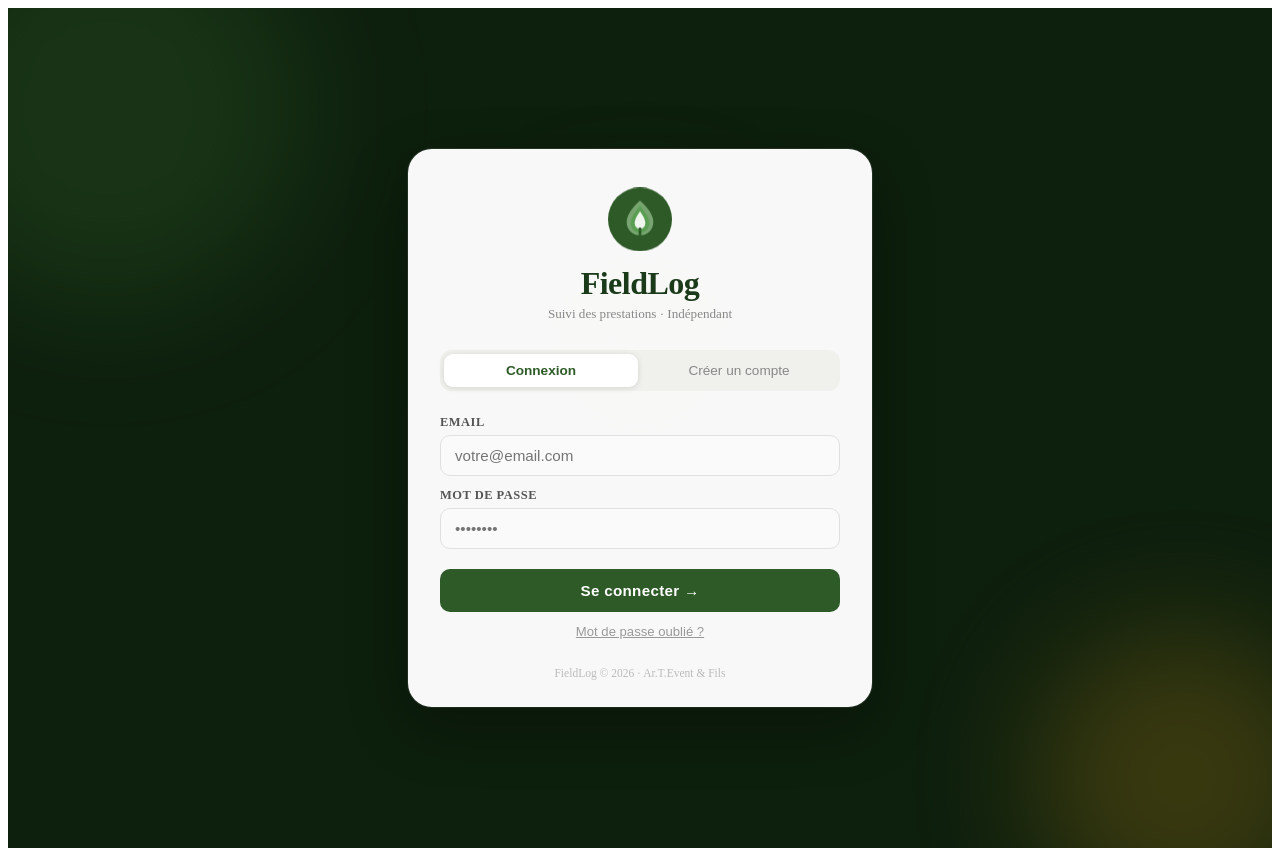
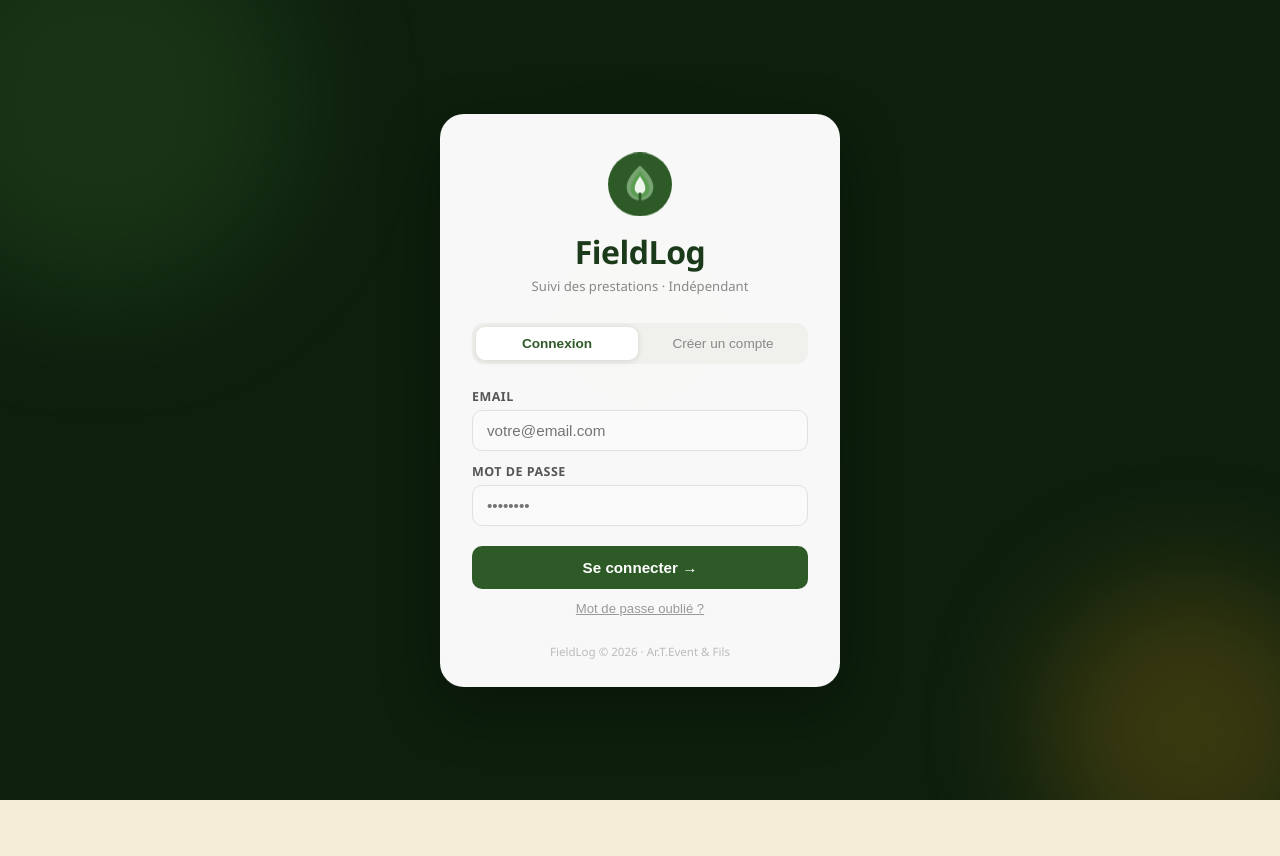
Before and after one commit to Ronaud4465/agriprestas, a React (Vite) app: page / in a window 1280 px wide. After the commit the page ends 800 px from the top, so only its background shows below. Built offline with nearby package versions, Linux system fonts and the light colour scheme.

Commit message:
Update index.css

```diff
--- a/src/index.css
+++ b/src/index.css
@@ -1,4 +1,134 @@
-/* ===== AUTH STYLES — coller à la fin de index.css ===== */
+*, *::before, *::after { box-sizing: border-box; margin: 0; padding: 0; }
+
+body {
+  font-family: 'Segoe UI', system-ui, sans-serif;
+  background: #f5edd8;
+  color: #2a1f15;
+  min-height: 100vh;
+}
+
+.app { max-width: 700px; margin: 0 auto; padding: 16px; }
+
+.app-header { display: flex; align-items: center; gap: 12px; margin-bottom: 18px; }
+.app-logo { width: 44px; height: 44px; background: #5c7a3e; border-radius: 12px; display: flex; align-items: center; justify-content: center; font-size: 22px; flex-shrink: 0; }
+.app-title { font-family: Georgia, serif; font-size: 22px; color: #3d2b1f; line-height: 1; }
+.app-sub { font-size: 11px; color: #9a8878; margin-top: 3px; }
+
+.tab-bar { display: flex; gap: 3px; background: #e8d5a0; border-radius: 13px; padding: 4px; margin-bottom: 18px; overflow-x: auto; }
+.tab { flex: 1; min-width: 60px; padding: 8px 3px; border: none; background: transparent; border-radius: 10px; cursor: pointer; font-size: 11px; font-weight: 600; color: #7a5c3a; transition: all .15s; font-family: inherit; white-space: nowrap; }
+.tab.on { background: #fff9f0; color: #3d2b1f; box-shadow: 0 1px 4px rgba(61,43,31,.12); }
+
+.card { background: #fff9f0; border: 1px solid #d4c4b0; border-radius: 14px; padding: 18px; margin-bottom: 14px; }
+.card-title { font-family: Georgia, serif; font-size: 15px; color: #3d2b1f; margin-bottom: 14px; padding-bottom: 10px; border-bottom: 1px solid #d4c4b0; }
+
+.g2 { display: grid; grid-template-columns: 1fr 1fr; gap: 12px; }
+.g3 { display: grid; grid-template-columns: 1fr 1fr 1fr; gap: 12px; }
+@media (max-width: 480px) { .g3 { grid-template-columns: 1fr 1fr; } }
+
+.field { display: flex; flex-direction: column; gap: 4px; }
+.lbl { font-size: 10px; font-weight: 700; text-transform: uppercase; letter-spacing: .6px; color: #9a8878; }
+.inp { padding: 9px 11px; border: 1.5px solid #d4c4b0; border-radius: 8px; font-size: 14px; color: #2a1f15; background: #faf6ef; width: 100%; outline: none; font-family: inherit; transition: border-color .2s; }
+.inp:focus { border-color: #5c7a3e; }
+.ro { padding: 9px 11px; border: 1.5px solid #d4c4b0; border-radius: 8px; font-size: 13px; color: #7a5c3a; background: #e8d5a0; font-family: 'Courier New', monospace; font-weight: 600; }
+select.inp { cursor: pointer; }
+
+.res-box { background: linear-gradient(135deg, #5c7a3e, #3d5c28); border-radius: 12px; padding: 16px 18px; display: flex; align-items: center; justify-content: space-between; flex-wrap: wrap; gap: 10px; margin-top: 14px; }
+.res-label { color: rgba(255,255,255,.75); font-size: 10px; font-weight: 700; text-transform: uppercase; letter-spacing: .6px; }
+.res-sub { color: rgba(255,255,255,.65); font-size: 11px; margin-top: 2px; }
+.res-value { color: #fff; font-family: Georgia, serif; font-size: 22px; }
+
+.btn { padding: 11px 18px; border: 1.5px solid #d4c4b0; border-radius: 10px; cursor: pointer; font-size: 13px; font-weight: 700; background: #fff9f0; color: #3d2b1f; font-family: inherit; transition: all .15s; display: inline-flex; align-items: center; gap: 5px; }
+.btn:hover { background: #f0e8d8; }
+.btn.primary { background: #5c7a3e; color: #fff; border-color: #5c7a3e; }
+.btn.primary:hover { background: #4a6830; }
+.btn.wheat { background: #c8a84b; color: #3d2b1f; border-color: #c8a84b; }
+.btn.wheat:hover { background: #b89430; }
+.btn.danger { background: #fdf0f0; color: #c0392b; border-color: #f5c6c6; }
+.btn.danger:hover { background: #fad7d7; }
+.btn.archive { background: #e8f0ff; color: #2c5282; border-color: #bee3f8; }
+.btn.archive:hover { background: #d0e4ff; }
+.btn.small { padding: 6px 11px; font-size: 11px; }
+.btn.print-btn { background: #1a73e8; color: #fff; border-color: #1a73e8; font-size: 15px; padding: 13px 22px; width: 100%; justify-content: center; }
+.btn.print-btn:hover { background: #1557b0; }
+
+.btn-icon { width: 28px; height: 28px; border-radius: 6px; border: 1px solid #d4c4b0; cursor: pointer; font-size: 13px; display: inline-flex; align-items: center; justify-content: center; transition: all .15s; background: #fff9f0; }
+.btn-icon.edit:hover { background: #fff3cd; border-color: #c8a84b; }
+.btn-icon.copy:hover { background: #e8f0ff; border-color: #90cdf4; }
+.btn-icon.delete { color: #c0392b; }
+.btn-icon.delete:hover { background: #fad7d7; border-color: #f5c6c6; }
+.acts { display: flex; gap: 8px; flex-wrap: wrap; margin-top: 14px; }
+
+.month-filter { display: flex; flex-wrap: wrap; gap: 6px; margin-bottom: 14px; align-items: center; }
+.month-btn { padding: 6px 14px; border: 1.5px solid #d4c4b0; border-radius: 20px; cursor: pointer; font-size: 12px; font-weight: 600; background: #faf6ef; color: #7a5c3a; font-family: inherit; transition: all .15s; }
+.month-btn.on { background: #5c7a3e; color: #fff; border-color: #5c7a3e; }
+
+.stats-grid { display: grid; grid-template-columns: repeat(3, 1fr); gap: 10px; margin-bottom: 14px; }
+.stat-card { background: #fff9f0; border: 1px solid #d4c4b0; border-radius: 12px; padding: 14px; text-align: center; }
+.stat-value { font-family: Georgia, serif; font-size: 22px; color: #5c7a3e; }
+.stat-label { font-size: 10px; color: #9a8878; text-transform: uppercase; letter-spacing: .4px; margin-top: 3px; }
+
+table { width: 100%; border-collapse: collapse; }
+th { background: #3d2b1f; color: #fff; padding: 9px 10px; font-size: 11px; text-align: left; }
+td { padding: 8px 10px; font-size: 12px; border-bottom: 1px solid #e8d5c0; }
+tbody tr:last-child td { border-bottom: none; }
+tbody tr:hover { background: #f5edd8; }
+td.mono { font-family: 'Courier New', monospace; font-size: 11px; }
+td.bold { font-weight: 700; }
+.total-row td { background: #e8d5a0; font-weight: 700; padding: 8px 10px; }
+.note-row { background: #fffbf0 !important; }
+.note-cell { padding: 4px 10px 8px 28px !important; font-size: 11px; color: #7a5c3a; border-bottom: 1px solid #d4c4b0; font-style: italic; }
+
+.empty { text-align: center; padding: 28px 18px; color: #9a8878; font-size: 13px; line-height: 1.6; }
+.badge { display: inline-block; background: #e8d5a0; color: #7a5c3a; padding: 2px 8px; border-radius: 20px; font-size: 10px; font-weight: 600; margin-left: 6px; }
+.toast { position: fixed; bottom: 20px; left: 50%; transform: translateX(-50%); background: #3d2b1f; color: #fff; padding: 11px 20px; border-radius: 10px; font-size: 13px; font-weight: 600; opacity: 0; pointer-events: none; transition: opacity .3s; z-index: 999; white-space: nowrap; }
+.toast.on { opacity: 1; }
+
+.print-banner { background: #3d2b1f; border-radius: 14px; padding: 16px 18px; margin-bottom: 14px; }
+.print-banner-title { font-size: 16px; font-weight: 700; color: #fff; margin-bottom: 6px; }
+.print-banner-text { font-size: 12px; color: rgba(255,255,255,.75); margin-bottom: 14px; line-height: 1.7; }
+.print-banner-text strong { color: #fff; }
+
+.facture-zone { background: #fff; border: 1px solid #d4c4b0; border-radius: 14px; padding: 28px 24px; font-size: 12px; line-height: 1.6; color: #1a1a1a; }
+.f-header { display: flex; justify-content: space-between; align-items: flex-start; margin-bottom: 22px; flex-wrap: wrap; gap: 16px; }
+.f-name { font-family: Georgia, serif; font-size: 22px; color: #3d2b1f; }
+.f-tag { color: #5c7a3e; font-size: 11px; font-weight: 700; text-transform: uppercase; letter-spacing: .8px; margin-top: 3px; }
+.f-coords { font-size: 11px; color: #5a4a3a; margin-top: 6px; line-height: 1.6; }
+.f-right { text-align: right; }
+.f-ref-title { font-family: Georgia, serif; font-size: 18px; color: #3d2b1f; }
+.f-ref-sub { font-size: 11px; color: #7a5c3a; margin-top: 4px; }
+.f-divider { border: none; border-top: 2px solid #5c7a3e; margin: 18px 0; }
+.f-table th { background: #3d2b1f; }
+.f-total-row td { background: #e8d5a0; font-weight: 700; }
+.f-totals-wrap { display: flex; justify-content: flex-end; margin-top: 18px; }
+.f-totals { width: 260px; border-collapse: collapse; }
+.f-totals td { padding: 6px 10px; font-size: 12px; border-bottom: 1px solid #e8d5c0; }
+.f-totals td:last-child { text-align: right; font-weight: 700; }
+.f-grand td { background: #3d2b1f !important; color: #fff !important; }
+.f-footer { margin-top: 28px; padding-top: 14px; border-top: 1px solid #d4c4b0; font-size: 10px; color: #9a8878; text-align: center; }
+.f-right-block { text-align: right; margin-bottom: 10px; }
+
+.f-payment { margin-top: 18px; background: #f5f9f0; border: 1px solid #c8ddb8; border-radius: 10px; padding: 14px 16px; }
+.f-payment-title { font-size: 11px; font-weight: 700; text-transform: uppercase; letter-spacing: .6px; color: #5c7a3e; margin-bottom: 8px; }
+.f-payment code { background: #e8f0e0; padding: 2px 6px; border-radius: 4px; font-size: 11px; }
+
+.f-tva-badge { display: inline-block; background: #e8f0e0; color: #3d6b2a; padding: 2px 8px; border-radius: 6px; font-size: 10px; font-weight: 700; margin-top: 6px; }
+
+@media print {
+  * { -webkit-print-color-adjust: exact !important; print-color-adjust: exact !important; }
+  body { background: #fff !important; padding: 0 !important; }
+  .no-print { display: none !important; }
+  .app-header, .tab-bar, .acts, .print-banner { display: none !important; }
+  .app { padding: 0 !important; max-width: 100% !important; }
+  .card { border: none !important; background: 0 !important; padding: 0 !important; }
+  .facture-zone { border: none !important; padding: 0 !important; }
+  .f-grand td { background: #3d2b1f !important; }
+  .total-row td { background: #e8d5a0 !important; }
+  .note-row { background: #fffbf0 !important; }
+  .journal-print-title { font-family: Georgia, serif; font-size: 18px; color: #3d2b1f; margin-bottom: 14px; padding-bottom: 8px; border-bottom: 2px solid #5c7a3e; }
+  @page { margin: 0; size: A4 portrait; }
+}
+
+/* ===== AUTH STYLES ===== */
 
 .auth-page {
   min-height: 100vh;
@@ -10,224 +140,30 @@
   overflow: hidden;
   background: #0d1f0d;
 }
-
-.auth-bg {
-  position: absolute;
-  inset: 0;
-  pointer-events: none;
-}
-
-.auth-blob {
-  position: absolute;
-  border-radius: 50%;
-  filter: blur(60px);
-  opacity: 0.35;
-}
-
-.auth-blob-1 {
-  width: 400px; height: 400px;
-  background: #2d5a27;
-  top: -100px; left: -100px;
-}
-
-.auth-blob-2 {
-  width: 300px; height: 300px;
-  background: #8b6914;
-  bottom: -80px; right: -60px;
-}
-
-.auth-blob-3 {
-  width: 250px; height: 250px;
-  background: #1a4a16;
-  top: 40%; left: 50%;
-  transform: translate(-50%, -50%);
-}
-
-.auth-card {
-  background: rgba(255,255,255,0.97);
-  border-radius: 24px;
-  padding: 40px 32px 28px;
-  width: 100%;
-  max-width: 400px;
-  position: relative;
-  z-index: 1;
-  box-shadow: 0 20px 60px rgba(0,0,0,0.3), 0 0 0 1px rgba(255,255,255,0.1);
-}
-
-.auth-brand {
-  text-align: center;
-  margin-bottom: 28px;
-}
-
-.auth-icon {
-  display: flex;
-  justify-content: center;
-  margin-bottom: 12px;
-  animation: auth-float 3s ease-in-out infinite;
-}
-
-@keyframes auth-float {
-  0%, 100% { transform: translateY(0); }
-  50% { transform: translateY(-6px); }
-}
-
-.auth-appname {
-  font-size: 2rem;
-  font-weight: 800;
-  color: #1a3a1a;
-  margin: 0 0 4px;
-  letter-spacing: -0.5px;
-}
-
-.auth-tagline {
-  font-size: 0.82rem;
-  color: #888;
-  margin: 0;
-}
-
-.auth-tabs {
-  display: flex;
-  background: #f0f0ec;
-  border-radius: 12px;
-  padding: 4px;
-  margin-bottom: 24px;
-  gap: 4px;
-}
-
-.auth-tab {
-  flex: 1;
-  padding: 9px 0;
-  border: none;
-  background: none;
-  border-radius: 9px;
-  cursor: pointer;
-  font-size: 0.85rem;
-  color: #888;
-  font-weight: 500;
-  transition: all 0.2s;
-}
-
-.auth-tab.on {
-  background: #fff;
-  color: #2d5a27;
-  font-weight: 700;
-  box-shadow: 0 1px 6px rgba(0,0,0,0.12);
-}
-
-.auth-form {
-  display: flex;
-  flex-direction: column;
-  gap: 4px;
-}
-
-.auth-field {
-  display: flex;
-  flex-direction: column;
-  gap: 5px;
-  margin-bottom: 8px;
-}
-
-.auth-field label {
-  font-size: 0.78rem;
-  font-weight: 600;
-  color: #555;
-  text-transform: uppercase;
-  letter-spacing: 0.5px;
-}
-
-.auth-field input {
-  padding: 11px 14px;
-  border: 1.5px solid #e0e0e0;
-  border-radius: 10px;
-  font-size: 0.95rem;
-  outline: none;
-  transition: all 0.15s;
-  background: #fafafa;
-  color: #222;
-  width: 100%;
-  box-sizing: border-box;
-}
-
-.auth-field input:focus {
-  border-color: #2d5a27;
-  background: #fff;
-  box-shadow: 0 0 0 3px rgba(45,90,39,0.1);
-}
-
-.auth-btn {
-  margin-top: 8px;
-  padding: 13px;
-  font-size: 0.95rem;
-  font-weight: 700;
-  border-radius: 10px;
-  width: 100%;
-  border: none;
-  background: #2d5a27;
-  color: #fff;
-  cursor: pointer;
-  transition: all 0.2s;
-  letter-spacing: 0.3px;
-}
-
-.auth-btn:hover:not(:disabled) {
-  background: #3a7233;
-  transform: translateY(-1px);
-  box-shadow: 0 4px 12px rgba(45,90,39,0.3);
-}
-
-.auth-btn:active:not(:disabled) {
-  transform: translateY(0);
-}
-
-.auth-btn:disabled {
-  opacity: 0.6;
-  cursor: not-allowed;
-}
-
-.auth-link {
-  background: none;
-  border: none;
-  color: #999;
-  font-size: 0.82rem;
-  cursor: pointer;
-  text-align: center;
-  padding: 8px;
-  text-decoration: underline;
-  transition: color 0.15s;
-}
-
-.auth-link:hover { color: #555; }
-
-.auth-err {
-  background: #fff0f0;
-  border: 1.5px solid #fcc;
-  color: #c00;
-  border-radius: 8px;
-  padding: 9px 12px;
-  font-size: 0.82rem;
-  margin-top: 2px;
-}
-
-.auth-msg {
-  background: #f0fff4;
-  border: 1.5px solid #9ddbad;
-  color: #1a6b34;
-  border-radius: 8px;
-  padding: 9px 12px;
-  font-size: 0.82rem;
-  margin-top: 2px;
-}
-
-.auth-reset-info {
-  font-size: 0.85rem;
-  color: #666;
-  margin: 0 0 12px;
-  text-align: center;
-}
-
-.auth-footer {
-  text-align: center;
-  font-size: 0.72rem;
-  color: #bbb;
-  margin: 20px 0 0;
-}
+.auth-bg { position: absolute; inset: 0; pointer-events: none; }
+.auth-blob { position: absolute; border-radius: 50%; filter: blur(60px); opacity: 0.35; }
+.auth-blob-1 { width: 400px; height: 400px; background: #2d5a27; top: -100px; left: -100px; }
+.auth-blob-2 { width: 300px; height: 300px; background: #8b6914; bottom: -80px; right: -60px; }
+.auth-blob-3 { width: 250px; height: 250px; background: #1a4a16; top: 40%; left: 50%; transform: translate(-50%, -50%); }
+.auth-card { background: rgba(255,255,255,0.97); border-radius: 24px; padding: 40px 32px 28px; width: 100%; max-width: 400px; position: relative; z-index: 1; box-shadow: 0 20px 60px rgba(0,0,0,0.3); }
+.auth-brand { text-align: center; margin-bottom: 28px; }
+.auth-icon { display: flex; justify-content: center; margin-bottom: 12px; animation: auth-float 3s ease-in-out infinite; }
+@keyframes auth-float { 0%, 100% { transform: translateY(0); } 50% { transform: translateY(-6px); } }
+.auth-appname { font-size: 2rem; font-weight: 800; color: #1a3a1a; margin: 0 0 4px; letter-spacing: -0.5px; }
+.auth-tagline { font-size: 0.82rem; color: #888; margin: 0; }
+.auth-tabs { display: flex; background: #f0f0ec; border-radius: 12px; padding: 4px; margin-bottom: 24px; gap: 4px; }
+.auth-tab { flex: 1; padding: 9px 0; border: none; background: none; border-radius: 9px; cursor: pointer; font-size: 0.85rem; color: #888; font-weight: 500; transition: all 0.2s; }
+.auth-tab.on { background: #fff; color: #2d5a27; font-weight: 700; box-shadow: 0 1px 6px rgba(0,0,0,0.12); }
+.auth-form { display: flex; flex-direction: column; gap: 4px; }
+.auth-field { display: flex; flex-direction: column; gap: 5px; margin-bottom: 8px; }
+.auth-field label { font-size: 0.78rem; font-weight: 600; color: #555; text-transform: uppercase; letter-spacing: 0.5px; }
+.auth-field input { padding: 11px 14px; border: 1.5px solid #e0e0e0; border-radius: 10px; font-size: 0.95rem; outline: none; transition: all 0.15s; background: #fafafa; color: #222; width: 100%; box-sizing: border-box; }
+.auth-field input:focus { border-color: #2d5a27; background: #fff; box-shadow: 0 0 0 3px rgba(45,90,39,0.1); }
+.auth-btn { margin-top: 8px; padding: 13px; font-size: 0.95rem; font-weight: 700; border-radius: 10px; width: 100%; border: none; background: #2d5a27; color: #fff; cursor: pointer; transition: all 0.2s; }
+.auth-btn:hover:not(:disabled) { background: #3a7233; transform: translateY(-1px); box-shadow: 0 4px 12px rgba(45,90,39,0.3); }
+.auth-btn:disabled { opacity: 0.6; cursor: not-allowed; }
+.auth-link { background: none; border: none; color: #999; font-size: 0.82rem; cursor: pointer; text-align: center; padding: 8px; text-decoration: underline; }
+.auth-err { background: #fff0f0; border: 1.5px solid #fcc; color: #c00; border-radius: 8px; padding: 9px 12px; font-size: 0.82rem; margin-top: 2px; }
+.auth-msg { background: #f0fff4; border: 1.5px solid #9ddbad; color: #1a6b34; border-radius: 8px; padding: 9px 12px; font-size: 0.82rem; margin-top: 2px; }
+.auth-reset-info { font-size: 0.85rem; color: #666; margin: 0 0 12px; text-align: center; }
+.auth-footer { text-align: center; font-size: 0.72rem; color: #bbb; margin: 20px 0 0; }
```
